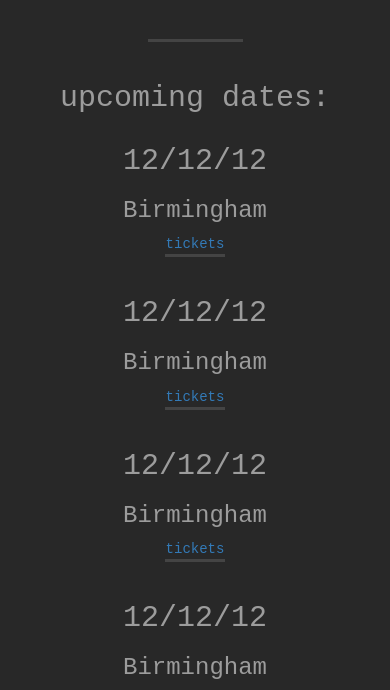
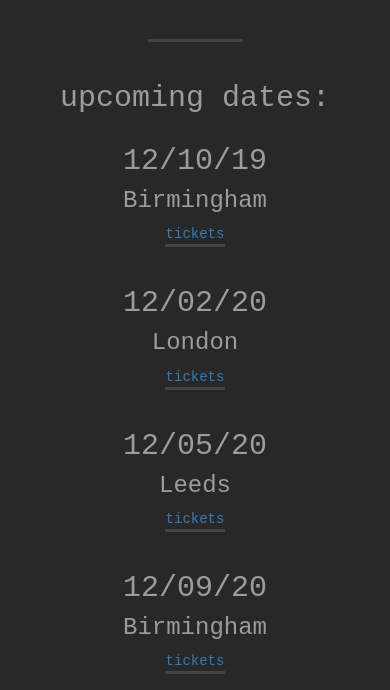
Before and after one commit to Code-Institute-Submissions/pale, a plain HTML site: page index.html in a window 390 px wide. Shown: the part 4311-5001 px from the top of the page. Drawn offline with nearby package versions, Linux system fonts and the light colour scheme; a web font is replaced by a local one.

Commit message:
Styled gigs, added media query for album tarot cards

```diff
--- a/index.html
+++ b/index.html
@@ -55,28 +55,28 @@
                     <div class="pale-tarot">
                         <h2 class="album-title">Birth</h2>
                         <h3 class="album-date">Q3 2019</h3>
-                        <img src="Himage/birth.png">
+                        <img class="song-artwork" src="Himage/birth.png">
                     </div>
                 </div>
                 <div class="col-xs-12 col-md-6 col-lg-3">
                     <div class="pale-tarot">
                         <h2 class="album-title">Life</h2>
                         <h3 class="album-date">Q4 2019</h3>
-                        <img src="Himage/life.png">
+                        <img class="song-artwork" src="Himage/life.png">
                     </div>
                 </div>
                 <div class="col-xs-12 col-md-6 col-lg-3">
                     <div class="pale-tarot">
                         <h2 class="album-title">Death</h2>
                         <h3 class="album-date">Q1 2020</h3>
-                        <img src="Himage/death.png">
+                        <img class="song-artwork" src="Himage/death.png">
                     </div>
                 </div>
                 <div class="col-xs-12 col-md-6 col-lg-3">
                     <div class="pale-tarot">
                         <h2 class="album-title">Afterlife</h2>
                         <h3 class="album-date">Q2 2020</h3>
-                        <img src="Himage/afterlife.png">
+                        <img class="song-artwork" src="Himage/afterlife.png">
                     </div>
                 </div>
             </div>
@@ -87,24 +87,24 @@
 
             <div class="row">
                 <div class="col-xs-12">
-                    <h2 class="album-title pale-gigs">12/12/12</h2>
-                    <h3 class="album-date">Birmingham</h3>
+                    <h2 class="album-title pale-gigs">12/10/19</h2>
+                    <h3 class="album-date pale-gigs-city">Birmingham</h3>
                     <a href="#" class="album-date">tickets</a>
                 </div>
                 <hr class="pale-break2">
                 <div class="col-xs-12">
-                    <h2 class="album-title pale-gigs">12/12/12</h2>
-                    <h3 class="album-date">Birmingham</h3>
+                    <h2 class="album-title pale-gigs">12/02/20</h2>
+                    <h3 class="album-date pale-gigs-city" >London</h3>
                     <a href="#" class="album-date">tickets</a>
                 </div>
                 <hr class="pale-break2"><div class="col-xs-12">
-                    <h2 class="album-title pale-gigs">12/12/12</h2>
-                    <h3 class="album-date">Birmingham</h3>
+                    <h2 class="album-title pale-gigs">12/05/20</h2>
+                    <h3 class="album-date pale-gigs-city">Leeds</h3>
                     <a href="#" class="album-date">tickets</a>
                 </div>
                 <hr class="pale-break2"><div class="col-xs-12">
-                    <h2 class="album-title pale-gigs">12/12/12</h2>
-                    <h3 class="album-date">Birmingham</h3>
+                    <h2 class="album-title pale-gigs">12/09/20</h2>
+                    <h3 class="album-date pale-gigs-city">Birmingham</h3>
                     <a href="#" class="album-date">tickets</a>
                 </div>
                 <hr class="pale-break2">
--- a/styles/style.css
+++ b/styles/style.css
@@ -193,6 +193,10 @@
     margin-bottom: 0;
 }
 
+.pale-gigs-city {
+    margin-top: 10px;
+}
+
 /* About */
 
 .pale-member {
```
